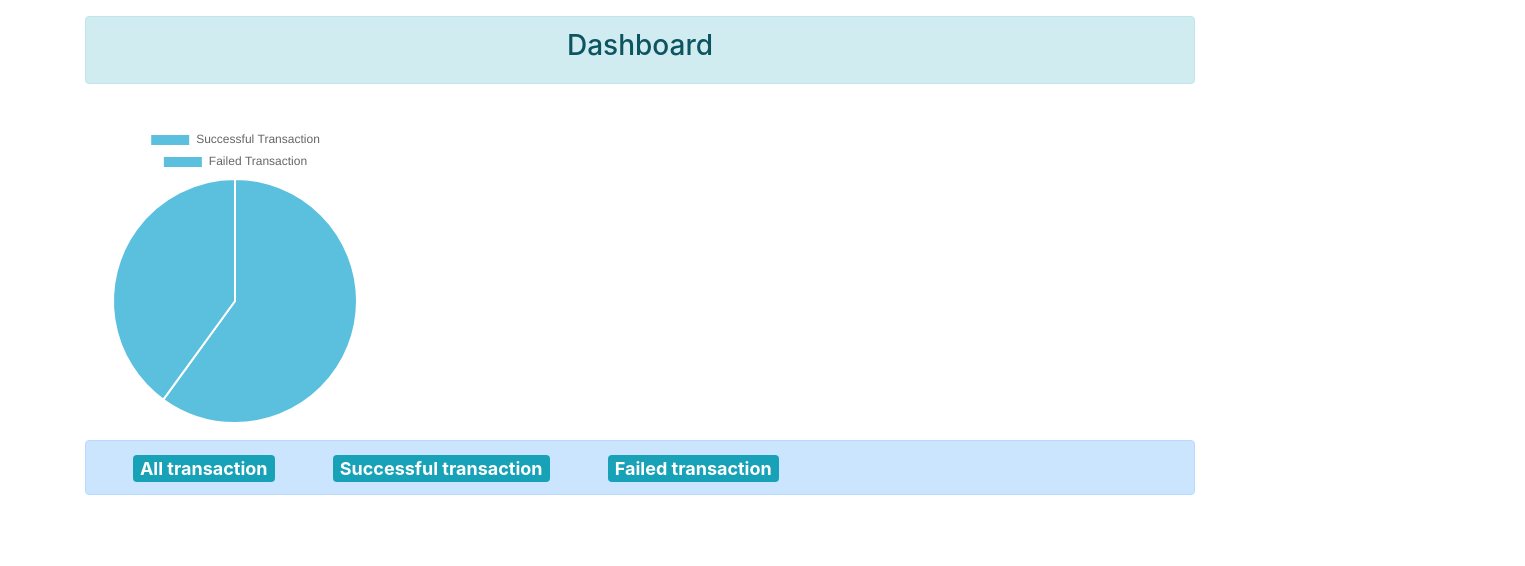
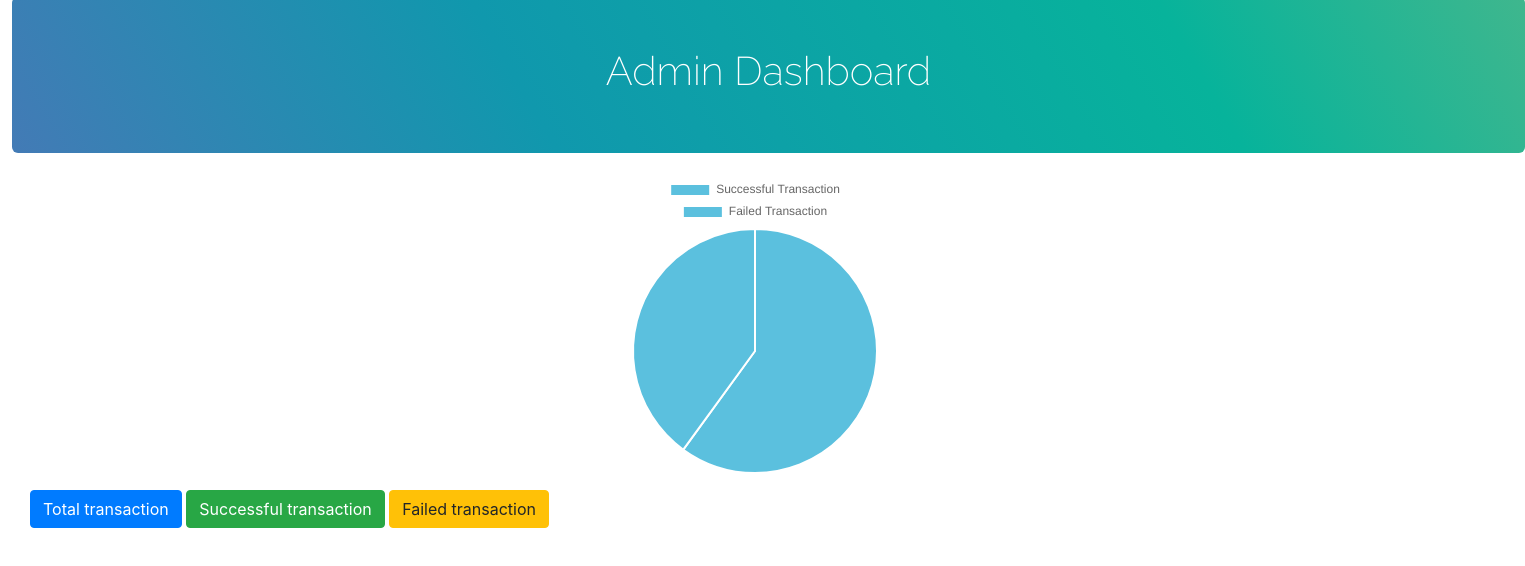
Before and after one commit to kushal-chaurasia/dashboard, a plain HTML site: page index.html in a window 1280 px wide. Shown: the whole page, 1525 px wide, since content can reach past the window. Drawn offline with nearby package versions, Linux system fonts and the light colour scheme; no server answers.

Commit message:
updated dashborard

```diff
--- a/index.html
+++ b/index.html
@@ -23,33 +23,34 @@
     <link rel="stylesheet" href="style.css">
   <script src="js/index.js"></script>
 
-  <title>Dashboard</title>
+<title>Admin Dashboard</title>
+ <link rel="stylesheet" href="style.css">
 </head>
 
 <body>
-  <div class="container my-3">
-    <div class="alert alert-info" role="alert">
-      <center>
-        <h3>Dashboard</h3>
-      </center>
-    </div>
+
+    <div class="col-md-9 ">
+        <div class="gradient-border" id="box" >
+        <h1>Admin Dashboard</h1>
+        </div>
     <br>
-    <div class="charts">
+    <div class="charts" style="margin-left: 590px;">
       <canvas id="myChart" aria-label="chart" width="300" height="300"></canvas>
 
     </div>
 
 
-    <div class="alert alert-primary my-3" role="alert">
+   <div class="container my-3">
+
       <a class="link" href="#" rel="div1">
-          <h4><span class="badge badge-info">All transaction </span></h4>
+          <button type="button" class="btn btn-primary" >Total transaction</button>
       </a>
 
       <a class="link" href="#" rel="div2">
-          <h4><span class="badge badge-info">Successful transaction</span></h4>
+          <button type="button" class="btn btn-success">Successful transaction</button>
       </a>
       <a class="link" href="#" rel="div3">
-          <h4><span class="badge badge-info">Failed transaction</span></h4>
+          <button type="button" class="btn btn-warning">Failed transaction</button>
       </a>
   </div>
   <section>
```
